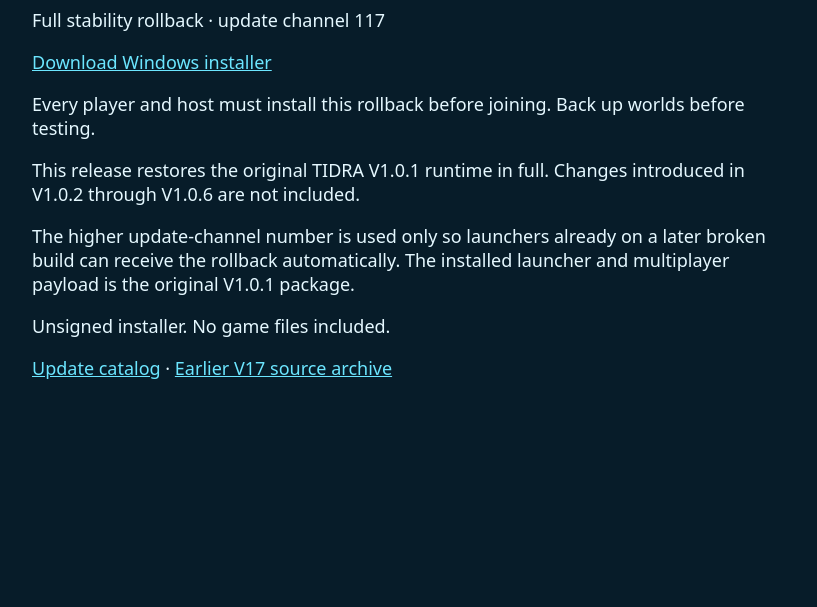
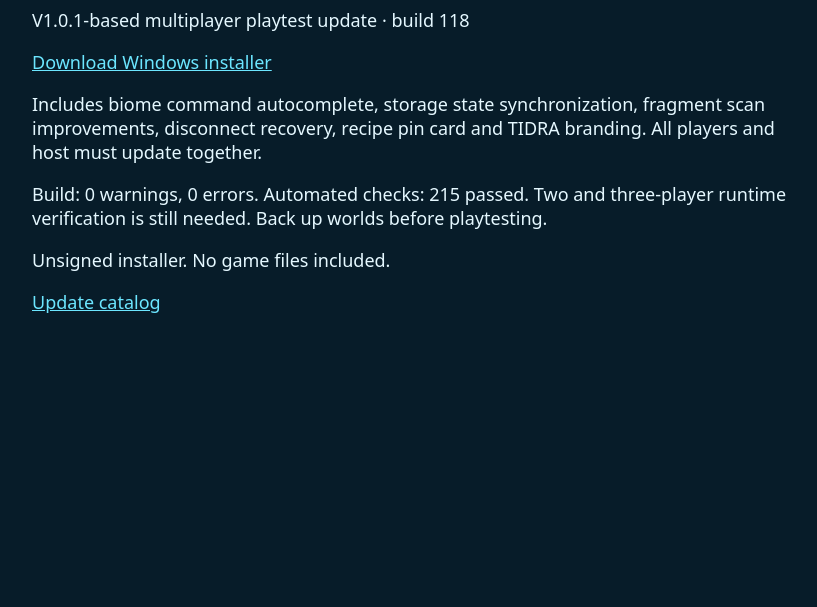
Before and after one commit to yahavlevy2011-dot/abyss-signal, a plain HTML site: page index.html in a window 1280 px wide. Shown: the part 193-800 px from the top of the page, without its empty margins (228-1045 px from the left). Drawn offline with Linux system fonts and the light colour scheme.

Commit message:
Publish TIDRA V1.0.8 V1.0.1-based playtest update

```diff
--- a/index.html
+++ b/index.html
@@ -1 +1 @@
-<!doctype html><html lang="en"><meta charset="utf-8"><meta name="viewport" content="width=device-width,initial-scale=1"><title>TIDRA V1.0.1 Rollback</title><style>body{background:#071c29;color:#e5f8ff;font:18px system-ui;max-width:760px;margin:10vh auto;padding:24px}a{color:#6ce6ff}</style><h1>TIDRA V1.0.1</h1><p>Full stability rollback · update channel 117</p><p><a href="TIDRA-Setup.exe">Download Windows installer</a></p><p>Every player and host must install this rollback before joining. Back up worlds before testing.</p><p>This release restores the original TIDRA V1.0.1 runtime in full. Changes introduced in V1.0.2 through V1.0.6 are not included.</p><p>The higher update-channel number is used only so launchers already on a later broken build can receive the rollback automatically. The installed launcher and multiplayer payload is the original V1.0.1 package.</p><p>Unsigned installer. No game files included.</p><p><a href="catalog.txt">Update catalog</a> · <a href="TIDRA-V17-Source.zip">Earlier V17 source archive</a></p></html>
+<!doctype html><html lang="en"><meta charset="utf-8"><meta name="viewport" content="width=device-width,initial-scale=1"><title>TIDRA V1.0.8</title><style>body{background:#071c29;color:#e5f8ff;font:18px system-ui;max-width:760px;margin:10vh auto;padding:24px}a{color:#6ce6ff}</style><h1>TIDRA V1.0.8</h1><p>V1.0.1-based multiplayer playtest update · build 118</p><p><a href="TIDRA-Setup.exe">Download Windows installer</a></p><p>Includes biome command autocomplete, storage state synchronization, fragment scan improvements, disconnect recovery, recipe pin card and TIDRA branding. All players and host must update together.</p><p>Build: 0 warnings, 0 errors. Automated checks: 215 passed. Two and three-player runtime verification is still needed. Back up worlds before playtesting.</p><p>Unsigned installer. No game files included.</p><p><a href="catalog.txt">Update catalog</a></p></html>
```
Also changed, not shown: catalog.txt, 2 other files.
